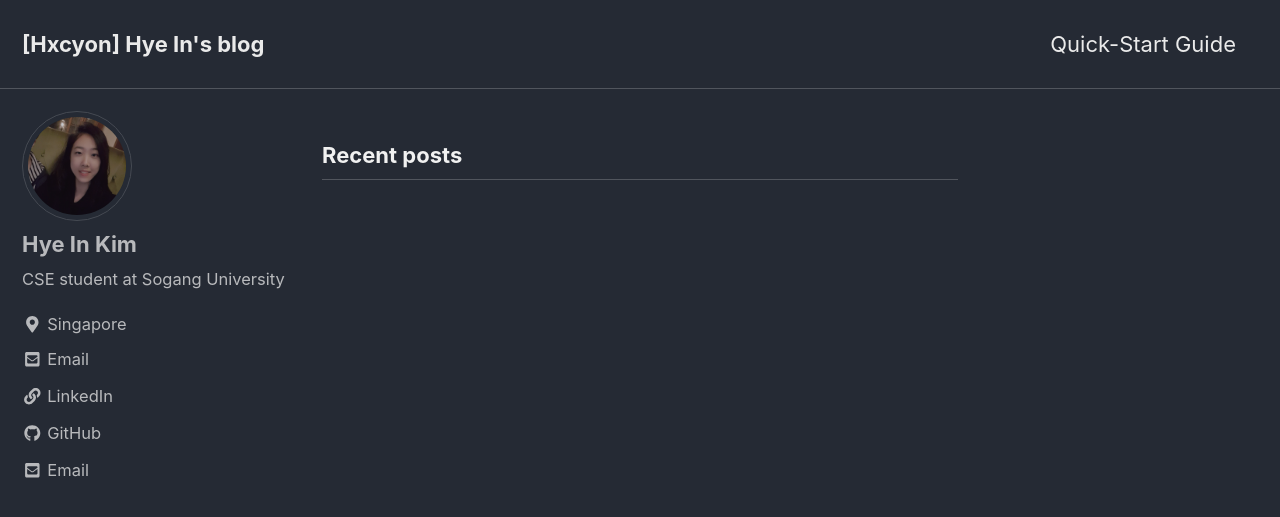
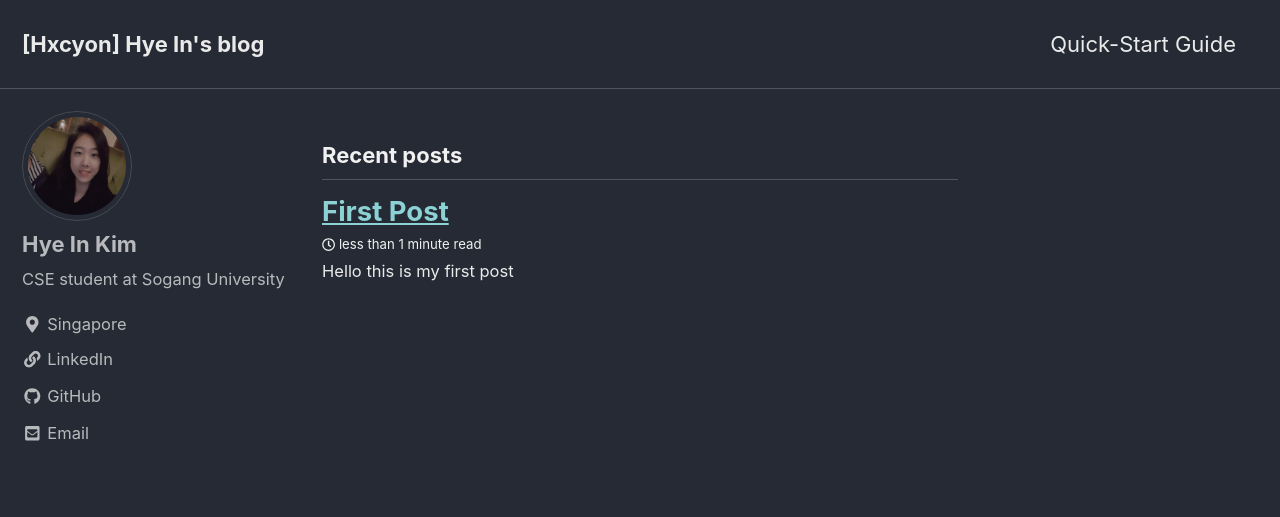
Before and after one commit to hxcyon/hxcyon.github.io, a Jekyll site: the page built from index.html, in a window 1280 px wide and 900 px high. Shown: the top 517 px of the window. Built offline with Jekyll 4.4.1, drawn with Linux system fonts in a browser that asks for light colours; cached includes are drawn as plain includes; nearby versions of some CDN libraries; the list of posts is cut into pages by our own code.

Commit message:
first post

```diff
--- a/_config.yml
+++ b/_config.yml
@@ -114,7 +114,7 @@ author:
   links:
     - label: "Email"
       icon: "fas fa-fw fa-envelope-square"
-      url: mailto:halxcyon@gmail.com
+      # url: mailto:halxcyon@gmail.com
     - label: "LinkedIn"
       icon: "fas fa-fw fa-link"
       url: "https://www.linkedin.com/in/kimhyein/"
--- /dev/null
+++ b/_posts/2019-05-13-First-post.md
@@ -0,0 +1,3 @@
+# Hello this is my first post
+
+Nice to meet you!
```
